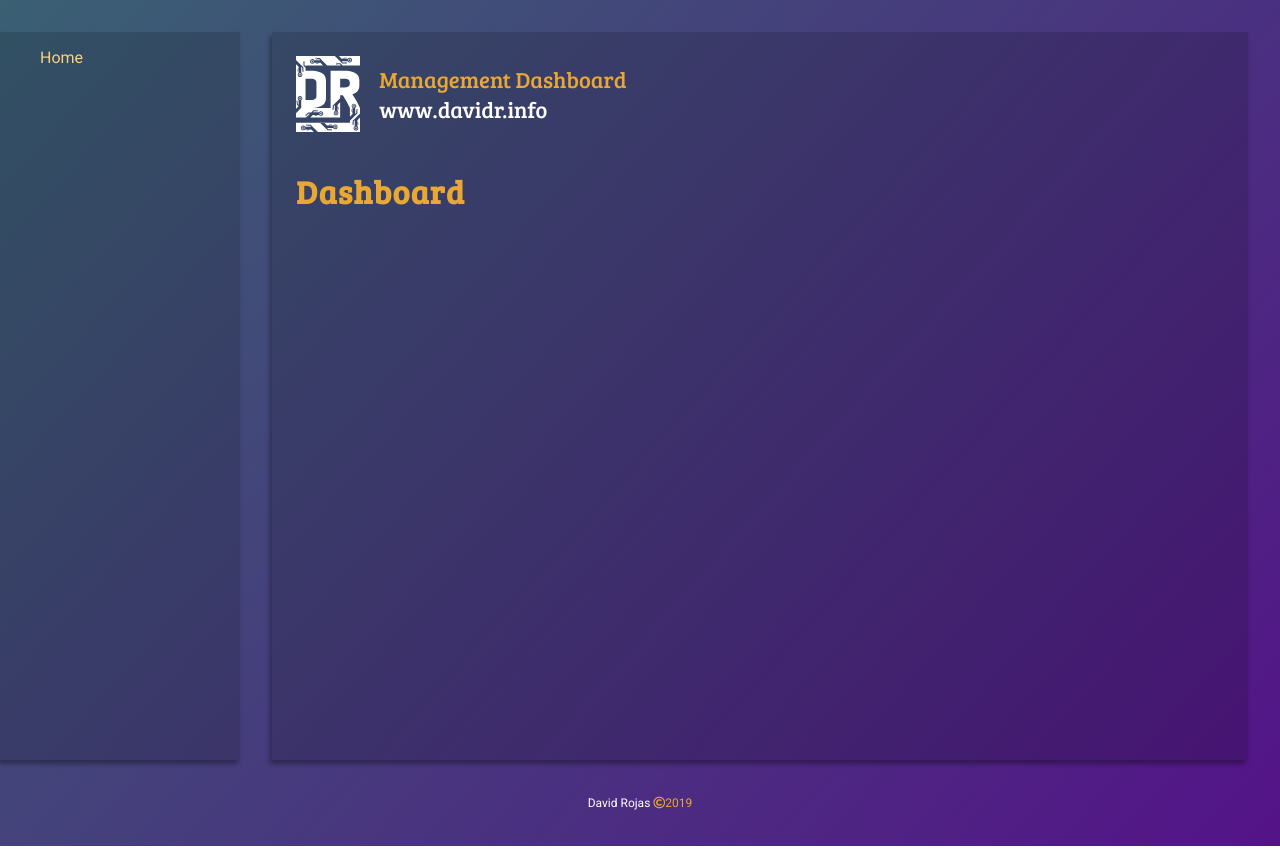
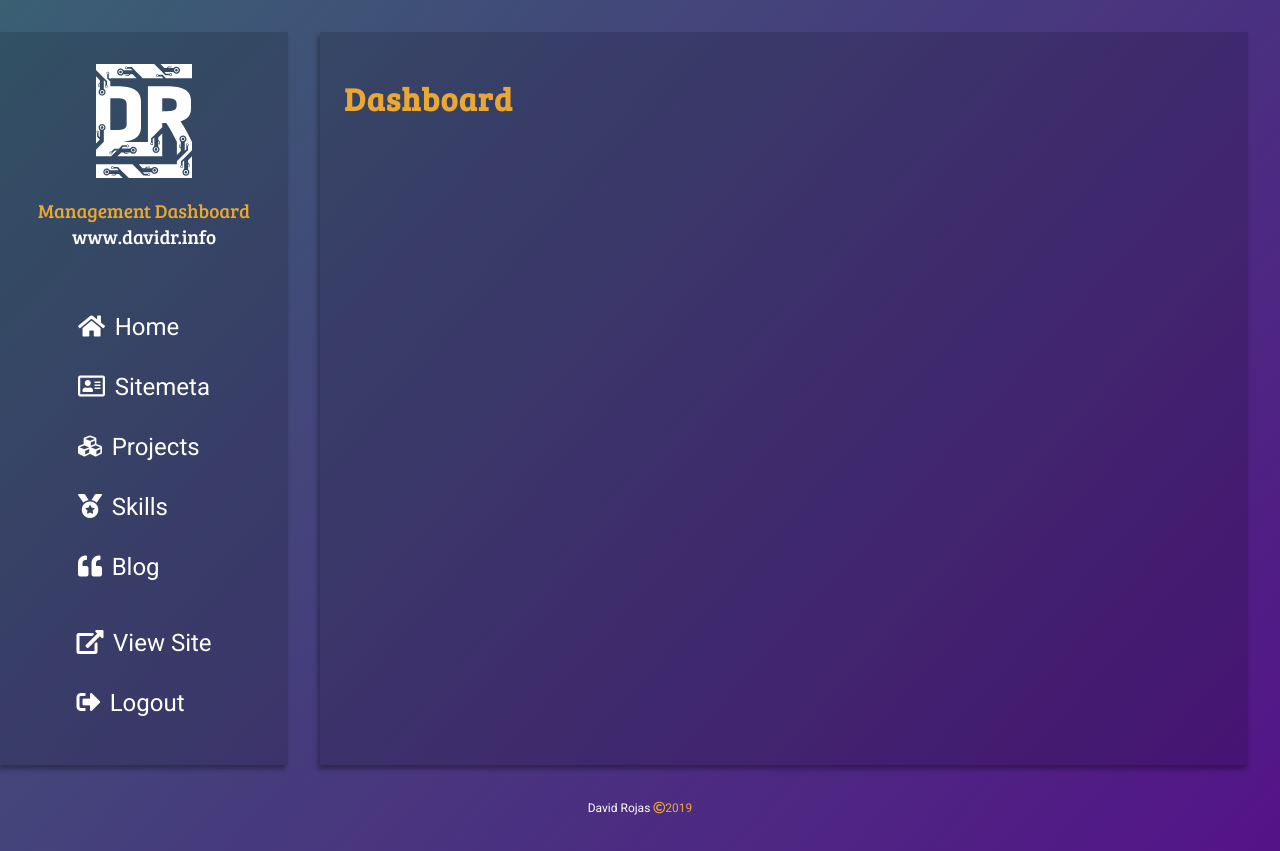
Before and after one commit to deznorth/davidr.info-cms, a React (Create React App) app: page /dashboard in a window 1280 px wide. Built offline with nearby package versions, Linux system fonts and the light colour scheme; sample sign-in values are in the browser's storage.

Commit message:
Completed the SideMenu

```diff
--- a/src/App.jsx
+++ b/src/App.jsx
@@ -2,7 +2,7 @@
  * @Author: David M. Rojas Gonzalez // davidr.info
  * @Date: 2019-03-04 19:02:41
  * @Last Modified by: David M. Rojas Gonzalez // davidr.info
- * @Last Modified time: 2019-04-07 17:42:36
+ * @Last Modified time: 2019-04-07 18:42:19
 */
 
 import React, { Component } from 'react';
@@ -13,7 +13,6 @@ import './App.scss';
 import PRoute from './middleware/ProtectedRoute';
 
 //Components
-import Header from './components/containers/Header/Header';
 import Footer from './components/containers/Footer/Footer';
 
 //Pages
@@ -33,7 +32,6 @@ class App extends Component {
             <div className="AppWrapper">
               <SideMenu />
               <div className="App-content bg-glass">
-                <Header />
                 <div id="PageWrapper">
                   <Switch>
                     <Route path="/" component={() => {
--- a/src/components/containers/Header/Header.jsx
+++ b/src/components/containers/Header/Header.jsx
@@ -2,17 +2,15 @@ import React from 'react';
 import logo from '../../../resources/media/logo.svg';
 import './Header.scss';
 
-const Header = () => {
+const Header = props => {
     return (
-        <header className="App-header">
-            <span className="app-brand">
-                <img src={logo} className="app-logo" alt="logo"/>
-                <span>
-                    <p className="header-brand-title">Management Dashboard</p>
-                    <p className="header-brand-name">www.davidr.info</p>
-                </span>
+        <div className={`App-header ${props.direction ? props.direction : ''}`}>
+            <img src={logo} className="app-logo" alt="logo"/>
+            <span>
+                <p className="header-brand-title">Management Dashboard</p>
+                <p className="header-brand-name">www.davidr.info</p>
             </span>
-        </header>
+        </div>
     );
 }
 
--- a/src/components/containers/Header/Header.scss
+++ b/src/components/containers/Header/Header.scss
@@ -2,33 +2,28 @@
  * @Author: David M. Rojas Gonzalez // davidr.info
  * @Date: 2019-03-04 19:15:35
  * @Last Modified by: David M. Rojas Gonzalez // davidr.info
- * @Last Modified time: 2019-03-28 14:42:27
+ * @Last Modified time: 2019-04-07 18:19:39
 */
 @import '../../../resources/vars/colors';
 
-.App-header{
+.App-header.column{
     display: flex;
+    flex-direction: column;
     justify-content: space-between;
     align-items: center;
-    margin-bottom: 1rem;
-
-    .app-brand{
-        display: flex;
-        flex-direction: row;
-        align-items: center;
+    margin-bottom: 2rem;
 
     .app-logo{
-            width: 4rem;
-            margin-right: 1.2rem;
-            transition: .2s;
-            @media (max-width: 500px){
-                margin-right: .8rem;
+        width: 6rem;
+        margin: 2rem 0 1.2rem 0;
     }
+    span{
+        text-align: center;
     }
     .header-brand-name{
         color: $color-txt-onDark;
         font-family: 'Bree Serif', serif;
-            font-size: 1.4rem;
+        font-size: 1.2rem;
         margin: 0;
         transition: .2s;
         @media (max-width: 600px){
@@ -38,7 +33,7 @@
     .header-brand-title{
         color: $color-primary;
         font-family: 'Bree Serif', serif;
-            font-size: 1.4rem;
+        font-size: 1.2rem;
         transition: .2s;
         @media (max-width: 600px){
             font-size: 1.2rem;
@@ -46,40 +41,3 @@
         margin: 0;
     }
 }
-    .app-nav{
-        display: flex;
-        flex-direction: row;
-        align-items: center;
-        ul{
-            display: flex;
-            flex-direction: row;
-            justify-content: space-between;
-        }
-      .header-link{
-        text-decoration: none;
-        color: $color-txt-onDark;
-        text-transform: uppercase;
-        margin-right: 2rem;
-        background: none;
-        border: none;
-        padding: 0;
-
-        &:hover{
-            color: $color-secondary;
-        }
-        &:active{
-            color: darken($color-secondary, 35);
-        }
-      }
-    }
-}
-
-@media (max-width: 1200px){
-    .App-header{
-        flex-direction: column;
-
-        .app-nav{
-            flex-direction: column;
-        }
-    }
-}
--- a/src/components/elements/SideMenu/SideMenu.jsx
+++ b/src/components/elements/SideMenu/SideMenu.jsx
@@ -1,10 +1,22 @@
 import React, { Component } from 'react';
-import { Link } from 'react-router-dom';
+import { Link, withRouter } from 'react-router-dom';
 import { connect } from 'react-redux';
 import PropTypes from 'prop-types';
 import './SideMenu.scss';
 
+//Middleware
+import Auth from '../../../middleware/auth';
+
+//Components
+import Header from '../../containers/Header/Header';
+
 class SideMenu extends Component{
+
+    handleLogout = (e) => {
+        Auth.logout();
+        this.props.history.push('/');
+    }
+
     render(){
 
         let openClass;
@@ -14,9 +26,22 @@ class SideMenu extends Component{
 
         return(
             <div id="SideMenu" className={`bg-glass ${openClass ? openClass : ''}`}>
-                <ul>
-                    <Link to='/dashboard'>Home</Link>
-                </ul>
+                <div className="navHeaderGroup">
+                    <Header direction="column"/>
+                </div>
+                <div className="navLinksGroup">
+                    <ul>
+                        <Link className="navLink" to='/dashboard'><i className="fas fa-home"></i>Home</Link>
+                        <Link className="navLink" to='/sitemeta'><i className="far fa-address-card"></i>Sitemeta</Link>
+                        <Link className="navLink" to='/projects'><i className="fas fa-cubes"></i>Projects</Link>
+                        <Link className="navLink" to='/skills'><i className="fas fa-medal"></i>Skills</Link>
+                        <Link className="navLink" to='/blog'><i className="fas fa-quote-left"></i>Blog</Link>
+                    </ul>
+                </div>
+                <div className="extraLinksGroup">
+                    <a className="navLink viewSiteLink" href="https://www.davidr.info" ref="noreferrer noopener" target="_blank"><i className="fas fa-external-link-alt"></i>View Site</a>
+                    <button className="navLink logoutBtn" onClick={this.handleLogout}><i className="fas fa-sign-out-alt"></i>Logout</button>
+                </div>
             </div>
         );
     }
@@ -30,4 +55,4 @@ const mapStateToProps = state => ({
     showSideMenu: state.meta.showSideMenu
 });
 
-export default connect(mapStateToProps)(SideMenu);
+export default connect(mapStateToProps)(withRouter(SideMenu));
--- a/src/components/elements/SideMenu/SideMenu.scss
+++ b/src/components/elements/SideMenu/SideMenu.scss
@@ -1,9 +1,53 @@
 
-$open-width: 15rem;
+$open-width: 18rem;
 
 #SideMenu{
     max-width: 0;
     overflow: hidden;
+
+    display: flex;
+    flex-direction: column;
+    justify-content: space-between;
+    align-items: center;
+
+    .navLink{
+        color: white;
+        font-size: 1.5rem;
+        margin: 1rem 0;
+
+        i{
+            margin-right: .6rem;
+        }
+
+        &.logoutBtn{
+            background-color: transparent;
+            border: none;
+            padding: 0;
+            width: fit-content;
+            &:hover{
+                text-decoration: underline;
+            }
+            &:active{
+            text-decoration: underline;
+            }
+        }
+    }
+
+    .navLinksGroup{
+        ul{
+            display: flex;
+            flex-direction: column;
+            justify-content: space-around;
+            padding: 0;
+        }
+    }
+
+    .extraLinksGroup{
+        display: flex;
+        flex-direction: column;
+        justify-content: space-around;
+        margin-bottom: 2rem;
+    }
 
     &.open{
         min-width: $open-width;
--- a/src/components/pages/Login/LoginPage.jsx
+++ b/src/components/pages/Login/LoginPage.jsx
@@ -25,6 +25,12 @@ class LoginPage extends Component {
         this.props.toggleSideMenu();
     }
 
+    componentDidUpdate(){
+        if(Auth.isLoggedIn()){
+            this.props.toggleSideMenu();
+        }
+    }
+
     handleChange = (e) => {
         this.setState({
             [e.target.name]:e.target.value
@@ -44,19 +50,16 @@ class LoginPage extends Component {
         }).then(res => res.json().then(data => {
             const {success, message, token} = data;
 
-            switch(success){
-                case true:
-                    localStorage.setItem('auth_token', token);
+            if(success){
+                localStorage.setItem('auth_token', token);
                     this.setState({
                         error: undefined,
                         redirect: true
                     });
-                    break;
-                case false:
-                    this.setState({
-                        error: message
-                    });
-                    break;
+            } else {
+                this.setState({
+                    error: message
+                });
             }
         }));
         e.preventDefault();
@@ -67,7 +70,6 @@ class LoginPage extends Component {
 
         let redirect;
         if(Auth.isLoggedIn()){
-            this.props.toggleSideMenu();
             redirect = <Redirect to="/dashboard" />;
         }
 
```
Lines whose indentation alone changed are shown as unchanged.
